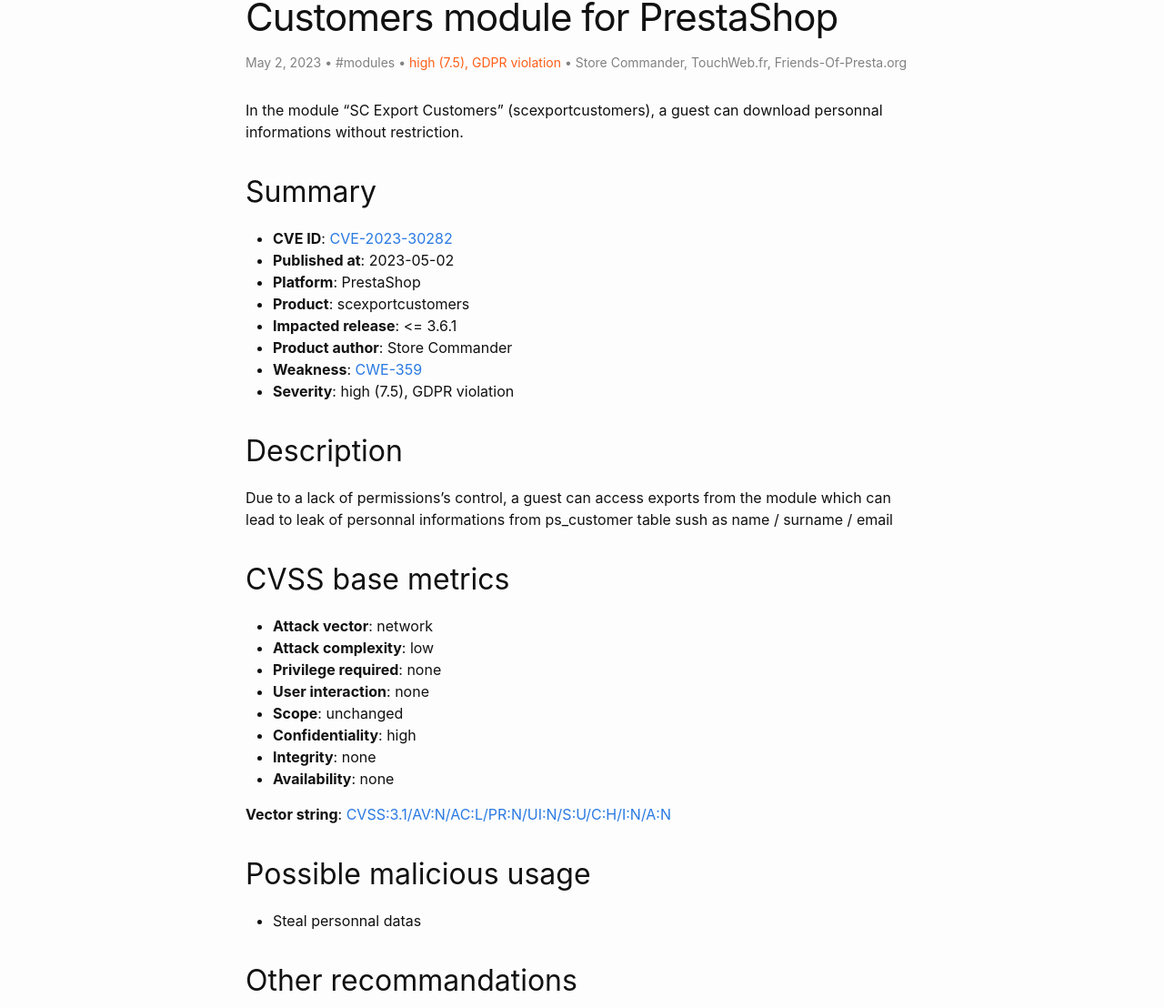
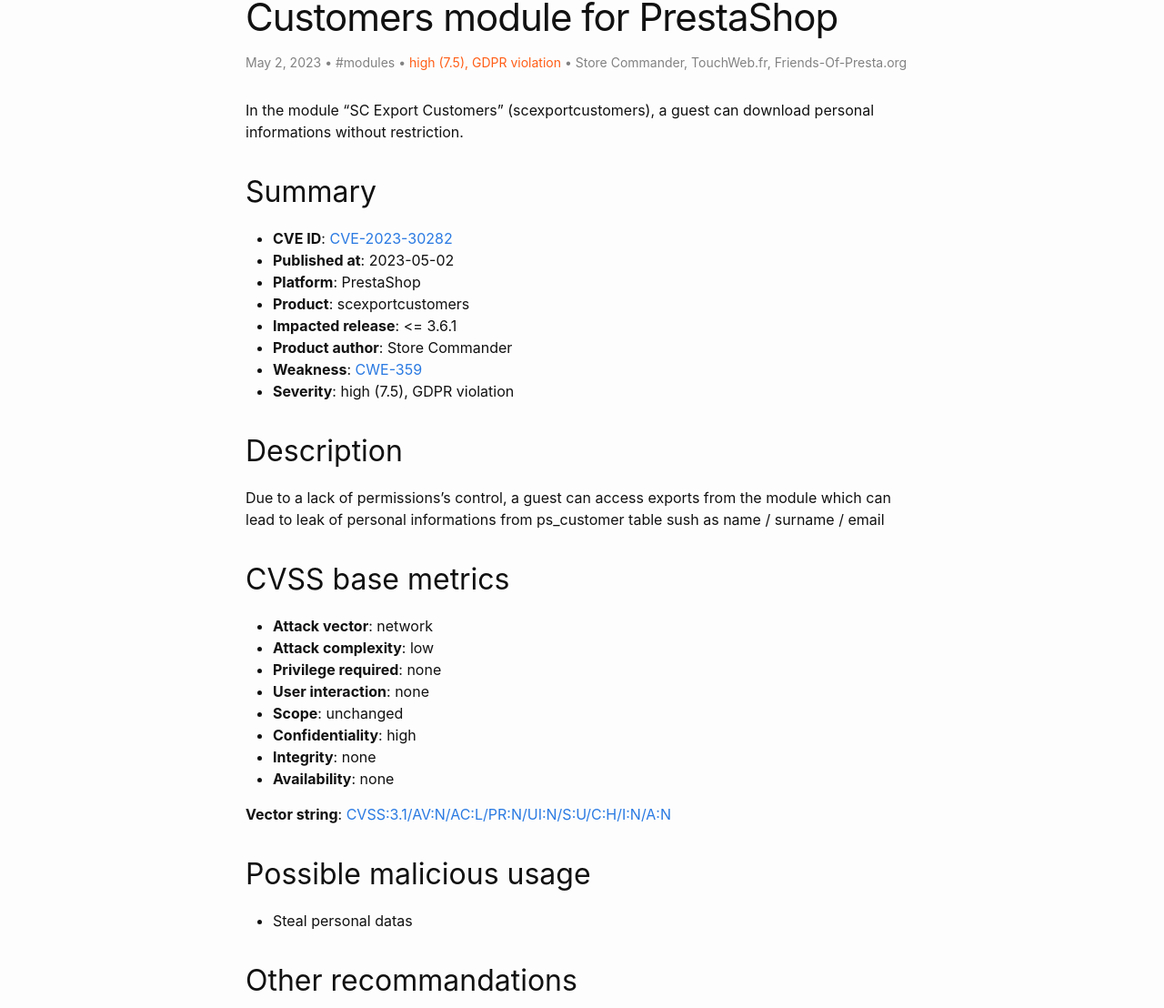
Before and after one commit to friends-of-presta/security-advisories, a Jekyll site: the page built from _posts/2023-05-02-scexportcustomers.md, in a window 1280 px wide. Shown: the part 242-1350 px from the top of the page at 91% size. Built offline with Jekyll 4.4.1, drawn with Linux system fonts in a browser that asks for light colours.

Commit message:
personnal -> personal

```diff
--- a/_posts/2023-05-02-scexportcustomers.md
+++ b/_posts/2023-05-02-scexportcustomers.md
@@ -10,7 +10,7 @@ meta: "CVE,PrestaShop,scexportcustomers"
 severity: "high (7.5), GDPR violation"
 ---
 
-In the module "SC Export Customers" (scexportcustomers), a guest can download personnal informations without restriction.
+In the module "SC Export Customers" (scexportcustomers), a guest can download personal informations without restriction.
 
 ## Summary
 
@@ -25,7 +25,7 @@ In the module "SC Export Customers" (scexportcustomers), a guest can download pe
 
 ## Description
 
-Due to a lack of permissions's control, a guest can access exports from the module which can lead to leak of personnal informations from ps_customer table sush as name / surname / email
+Due to a lack of permissions's control, a guest can access exports from the module which can lead to leak of personal informations from ps_customer table sush as name / surname / email
 
 
 ## CVSS base metrics
@@ -43,7 +43,7 @@ Due to a lack of permissions's control, a guest can access exports from the modu
 
 ## Possible malicious usage
 
-* Steal personnal datas
+* Steal personal datas
 
 ## Other recommandations
 
```
Also changed, not shown: _posts/2023-05-04-scquickaccounting.md (+3 -3 lines), _posts/2023-05-16-customexporter.md (+1 -1 lines), _posts/2023-05-22-salesbooster.md (+1 -1 lines), _posts/2023-05-30-myinventory.md (+1 -1 lines).
